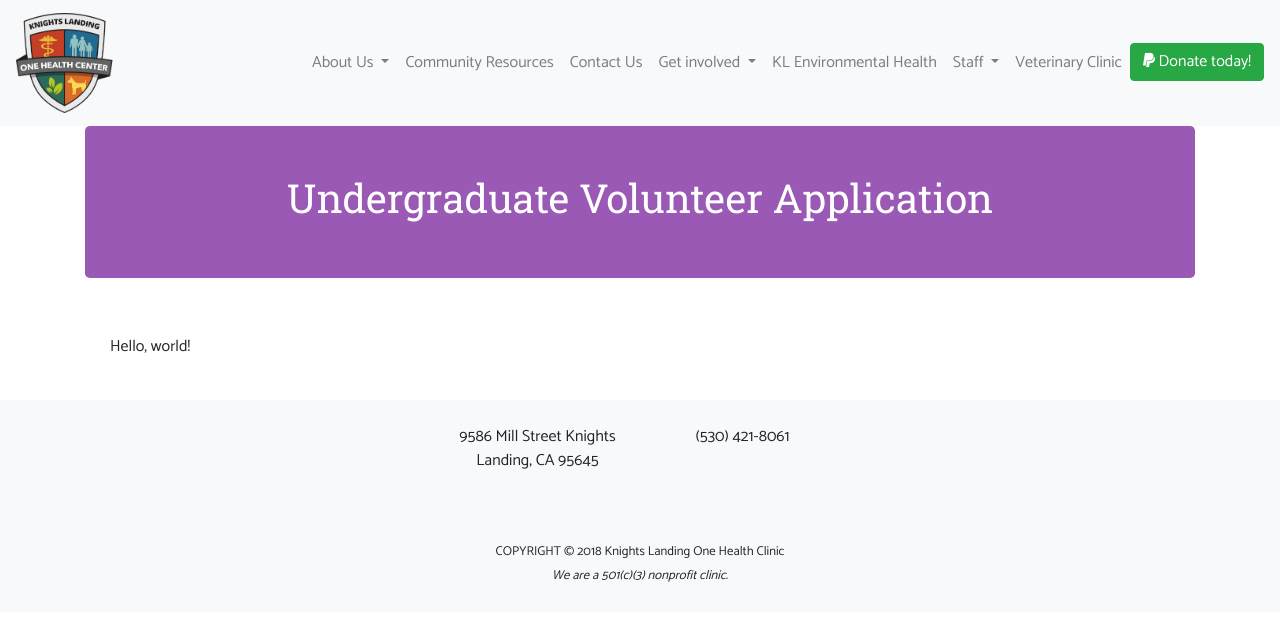
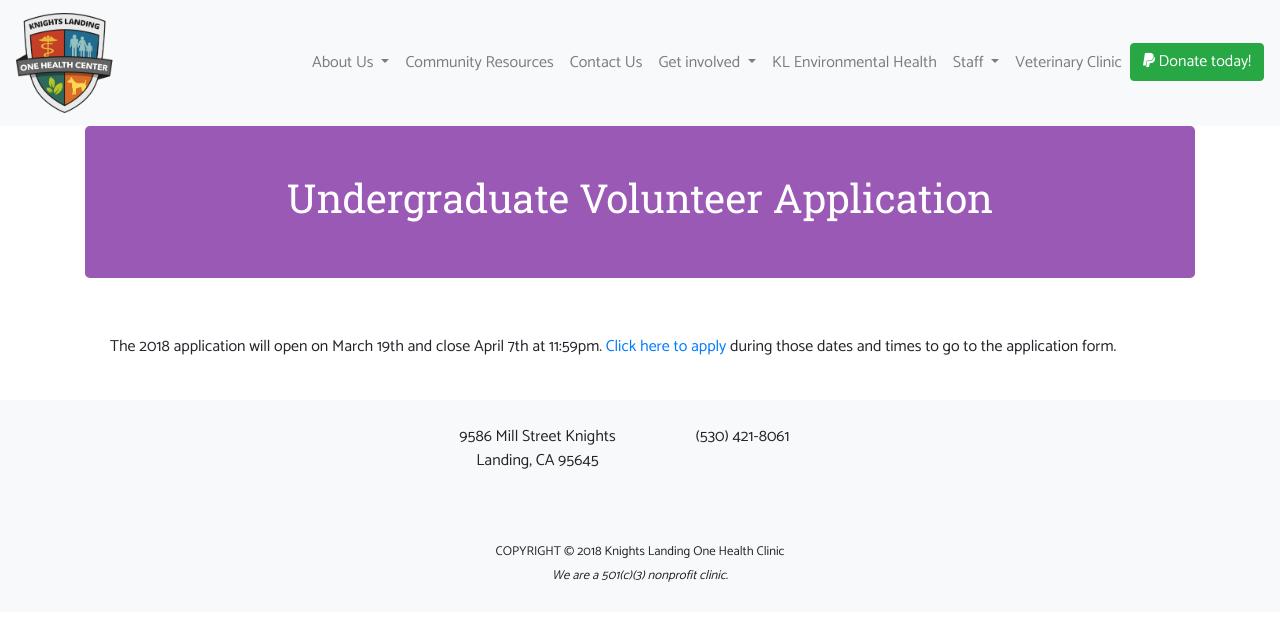
Before and after one commit to iwakoscott/knights-landing, a Jekyll site: the page built from get-involved/undergraduate-volunteer-application.markdown, in a window 1280 px wide. Shown: the top 621 px of the page. Built offline with Jekyll 4.4.1, drawn with Linux system fonts in a browser that asks for light colours; nearby versions of some CDN libraries.

Commit message:
Updated Undergraduate Volunteer Application

```diff
--- a/get-involved/undergraduate-volunteer-application.markdown
+++ b/get-involved/undergraduate-volunteer-application.markdown
@@ -2,7 +2,8 @@
 title: Undergraduate Volunteer Application
 date: 2018-02-08 19:25:00 Z
 position: 0
+secondary: true
 layout: slim-page
 ---
 
-Hello, world!
+The 2018 application will open on March 19th and close April 7th at 11:59pm. [Click here to apply](https://goo.gl/forms/FrD7A9VW3SKyjMGJ2) during those dates and times to go to the application form.
```
